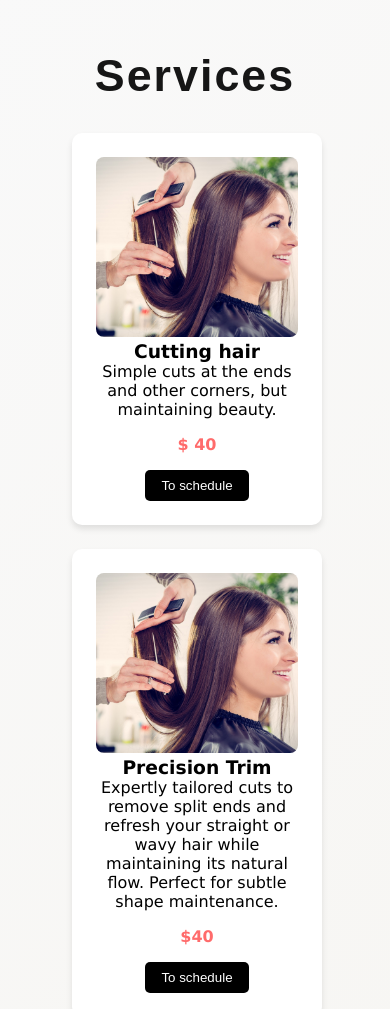
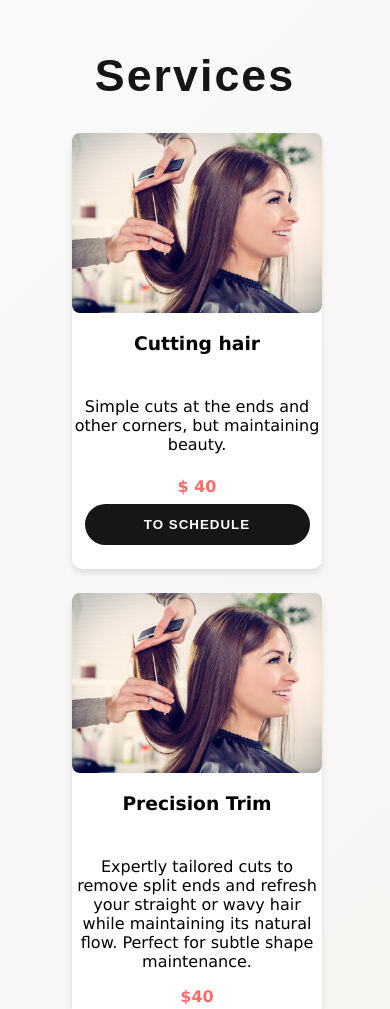
Before and after one commit to MariChristie/Silky-Way-Salon, a plain HTML site: page index.html in a window 390 px wide. Shown: the part 1700-2709 px from the top of the page. Drawn offline with nearby package versions, Linux system fonts and the light colour scheme.

Commit message:
new update

```diff
--- a/css/style.css
+++ b/css/style.css
@@ -42,11 +42,12 @@ a:hover {
 }
 
 
+/* HEAD  */
+
+
 section {
   min-height: 100vh;
 }
-
-
 
 nav {
   display: flex;
@@ -438,9 +439,36 @@ nav {
 .service-card {
   background: #fff;
   border-radius: 10px;
-  padding: 1.5rem;
+  padding-bottom: 1.5rem;
   box-shadow: 0 4px 6px rgba(0, 0, 0, 0.1);
   transition: transform 0.3s;
+  height: 100%;
+}
+
+.service-content {
+  flex: 1;
+  display: flex;
+  flex-direction: column;
+  height: 100%;
+  padding: 0;
+}
+
+.price-button-container {
+  margin-top: auto;
+  padding-top: 1rem;
+  border-top: 1px solid rgba(0, 0, 0, 0.1);
+  margin-bottom: -0.5rem;
+}
+
+.service-description {
+  flex-grow: 1;
+  min-height: 60px;
+}
+
+.service-card p {
+  flex: 1;
+  margin-bottom: 0,.5rem;
+  min-height: 4rem;
 }
 
 .service-card:hover {
@@ -454,20 +482,48 @@ nav {
   object-fit: cover;
 }
 
+.service-card h3 {
+  margin: 1rem 0 0.5rem 0;
+  min-height: 3.5rem;
+}
+
+
 .price {
   font-weight: bold;
   color: #ff6b6b;
   display: block;
   margin: 1rem 0;
+  margin-bottom: 0.5rem
 }
 
 .book-button {
-  background: #000;
-  color: #fff;
+  width: 90%;
+  padding: 0.8rem;
+  text-align: center;
+  background: var(--noir);
+  color: white;
   border: none;
-  padding: 0.5rem 1rem;
-  border-radius: 5px;
+  border-radius: 30px;
   cursor: pointer;
+  align-self: center;
+  font-weight: 600;
+  text-transform: uppercase;
+  letter-spacing: 1px;
+  transition: all 0.3s ease;
+  margin-top: auto;
+  margin-bottom: 0;
+  top: 0.5rem;
+}
+
+@media (max-width: 768px) {
+  .service-card {
+    max-width: 350px;
+    margin: 0 auto;
+  }
+
+  .book-button {
+    padding: 0.8rem 1.5rem;
+  }
 }
 
 .about_us {
```
